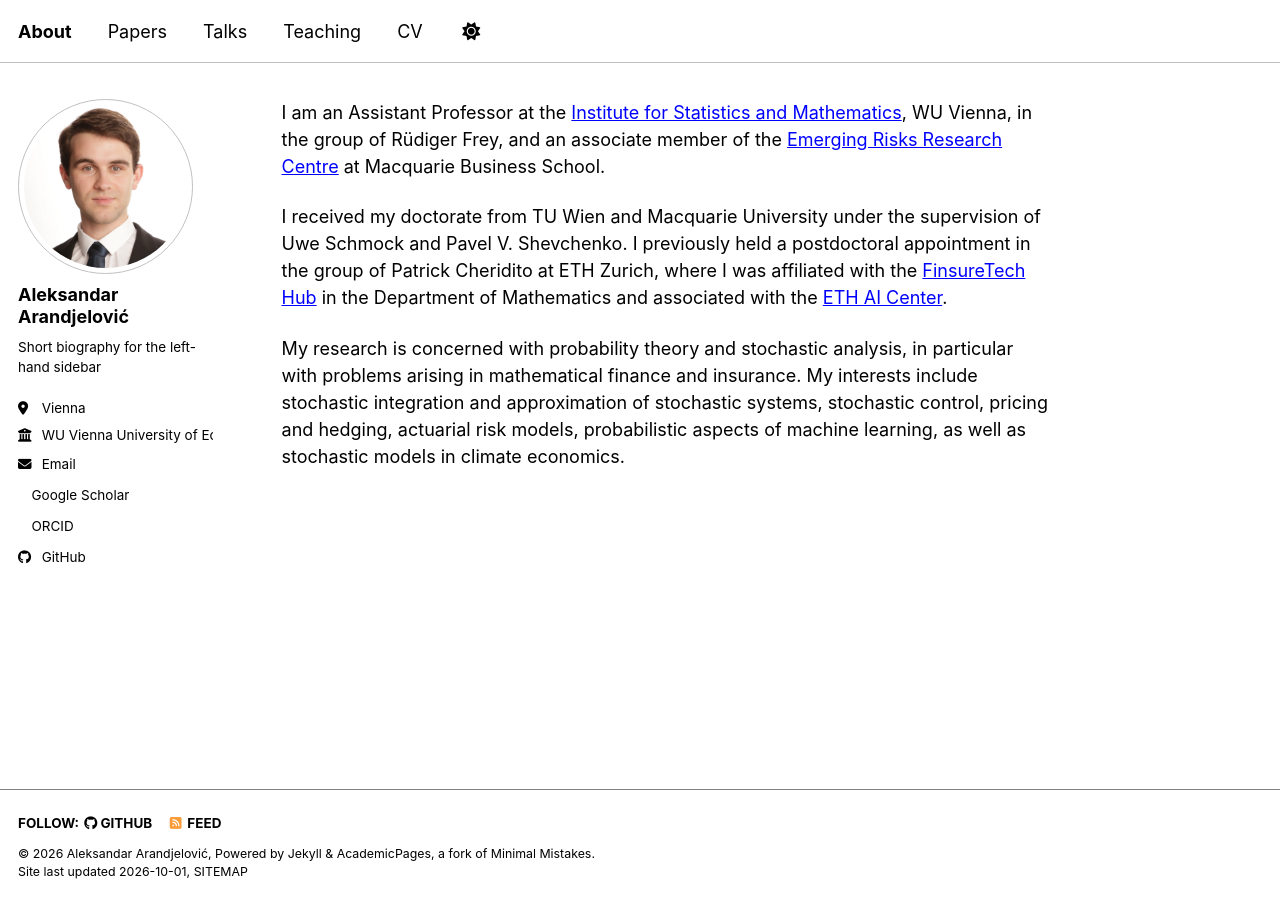
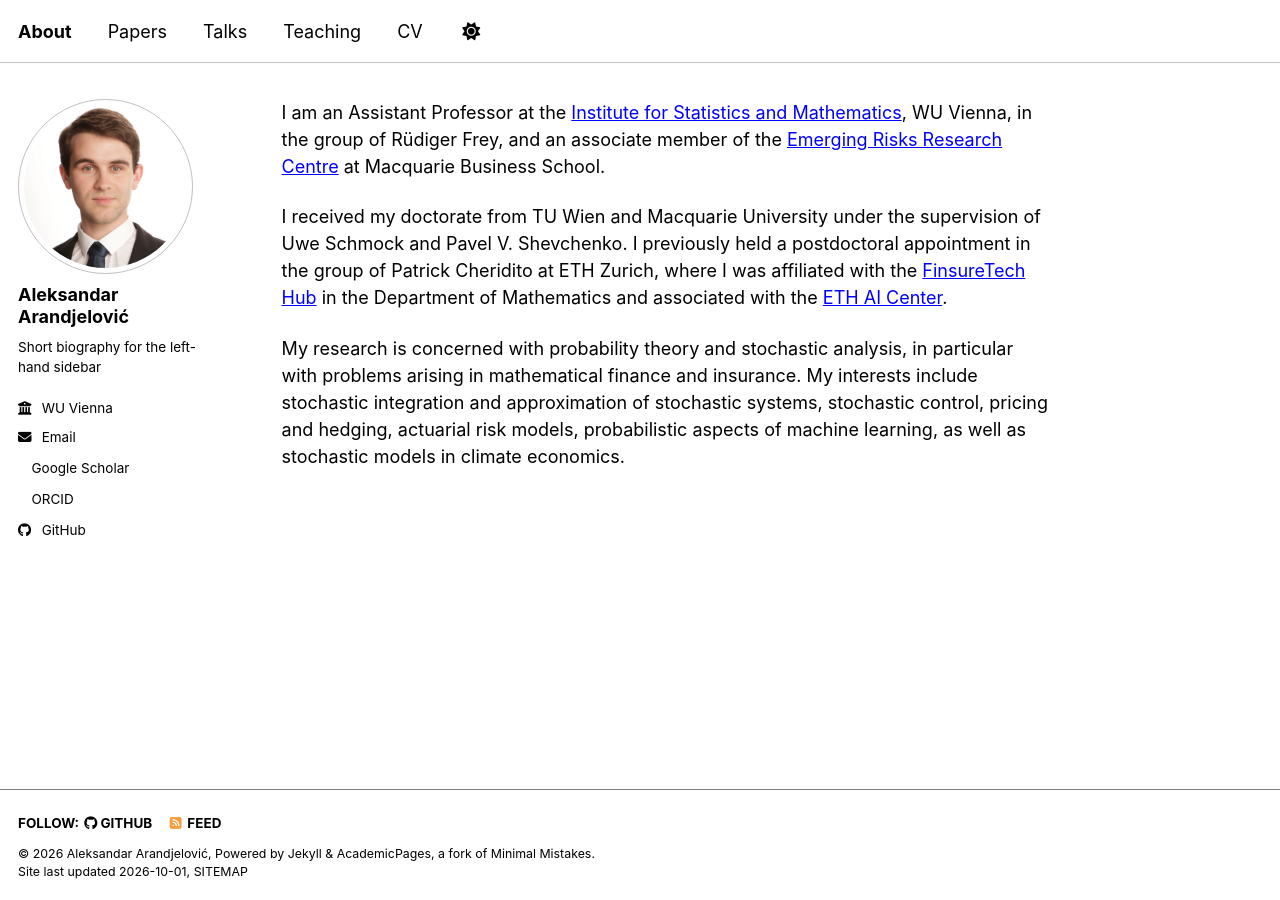
Before and after one commit to aarandjel/aarandjel.github.io, a Jekyll site: the page built from _pages/about.md, in a window 1280 px wide. Built offline with Jekyll 4.4.1, drawn with Linux system fonts in a browser that asks for light colours; a style sheet for code colours, icons or effects is not loaded.

Commit message:
Update _config.yml

```diff
--- a/_config.yml
+++ b/_config.yml
@@ -27,8 +27,8 @@ author:
   name             : "Aleksandar Arandjelović"
   pronouns         : # example: "she/her"
   bio              : "Short biography for the left-hand sidebar"
-  location         : "Vienna"
-  employer         : "WU Vienna University of Economics and Business"
+  location         : # "Vienna"
+  employer         : "WU Vienna"
   uri              : # URL
   email            : "aleksandar.arandjelovic@wu.ac.at"
 
```
